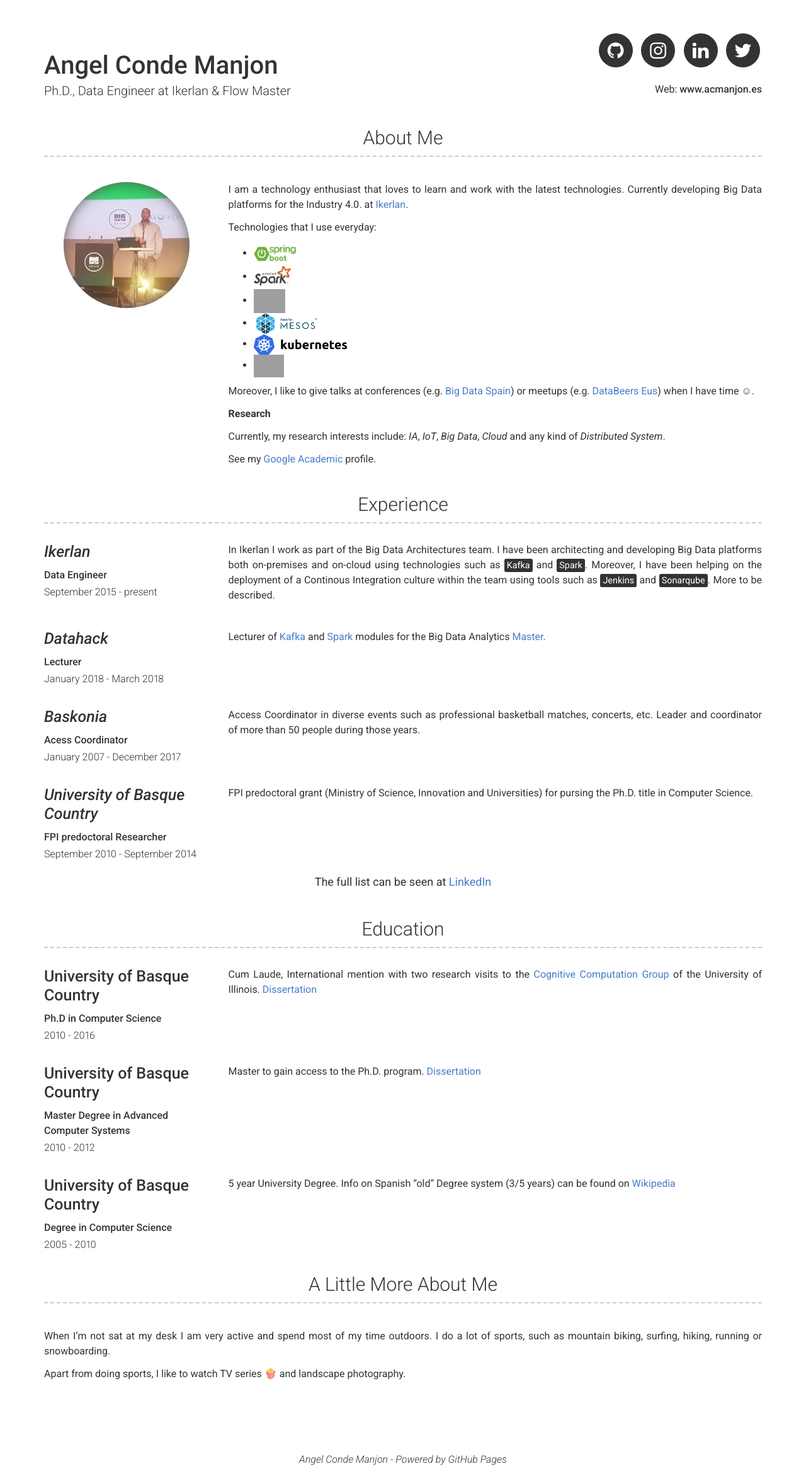
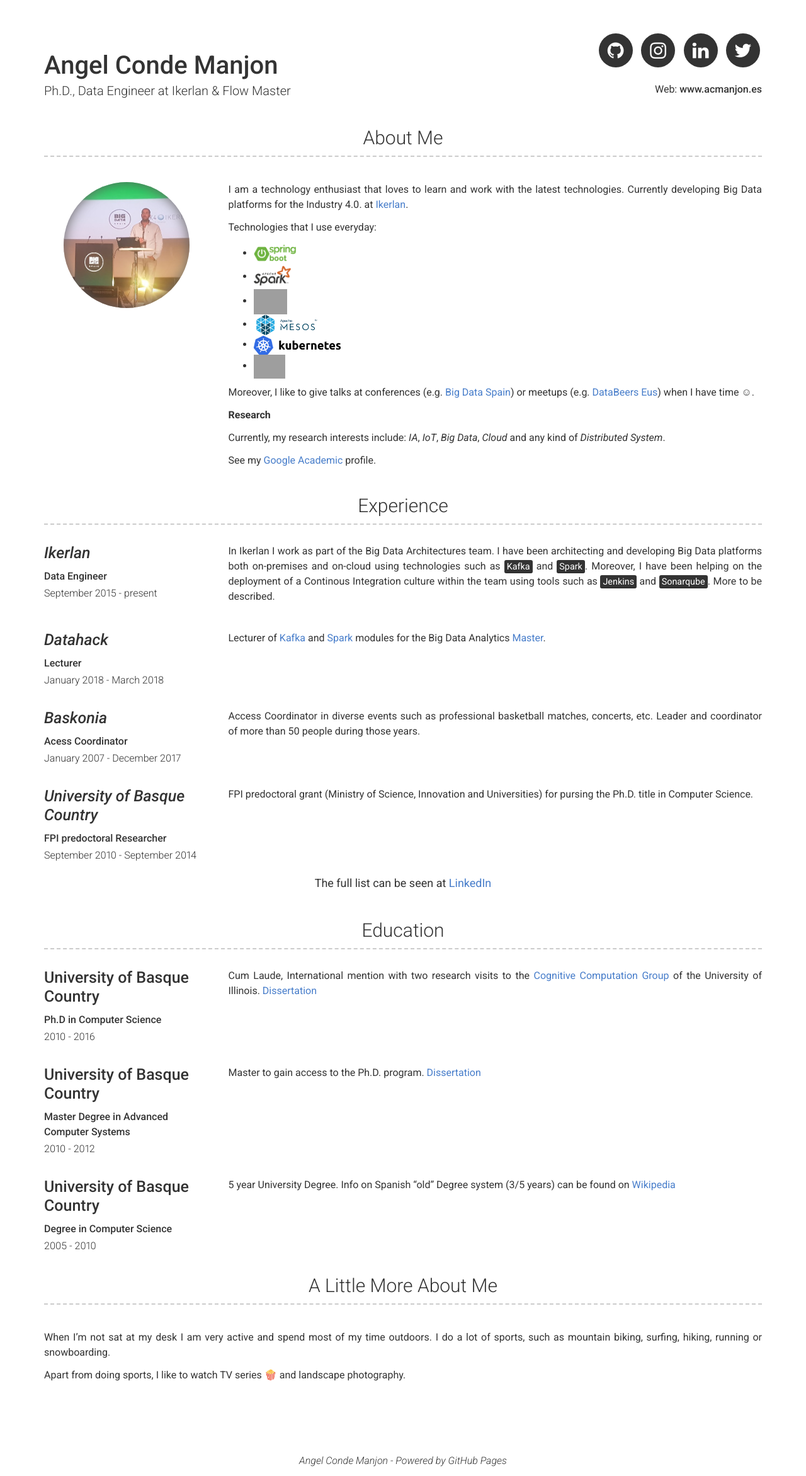
Before and after one commit to Neuw84/neuw84.github.io, a Jekyll site: the page built from index.md, in a window 1280 px wide. Shown: the whole page at 63% size. Built offline with Jekyll 4.4.1, drawn with Linux system fonts in a browser that asks for light colours; grey boxes are pictures that could not be loaded.

Commit message:
Update _config.yml

```diff
--- a/_config.yml
+++ b/_config.yml
@@ -29,10 +29,10 @@
   Technologies that I use everyday:
     * ![SpringBoot](assets/spring-boot-logo.png){:height="36px"}
     * ![Spark](assets/spark-logo-hd.png){:height="38px"}
-    * ![Kafka](assets/kafka_icon.png){:height="38px"}
+    * ![Kafka](assets/kafka_icon.png){:height="40px"}
     * ![Mesos](assets/images.png){:height="34px"}
-    * ![Kubernetes](assets/kubernetes-horizontal-color.png){:height="32px"}
-    * ![MQTT](assets/MQTT.png){:height="36px"}
+    * ![Kubernetes](assets/kubernetes-horizontal-color.png){:height="30px"}
+    * ![MQTT](assets/MQTT.png){:height="38px"}
 
    Moreover, I like to give talks at conferences (e.g. [Big Data Spain](https://www.bigdataspain.org/)) or meetups (e.g. [DataBeers Eus](https://databeerseus.tumblr.com/)) when I have time &#9786;.
 
```
